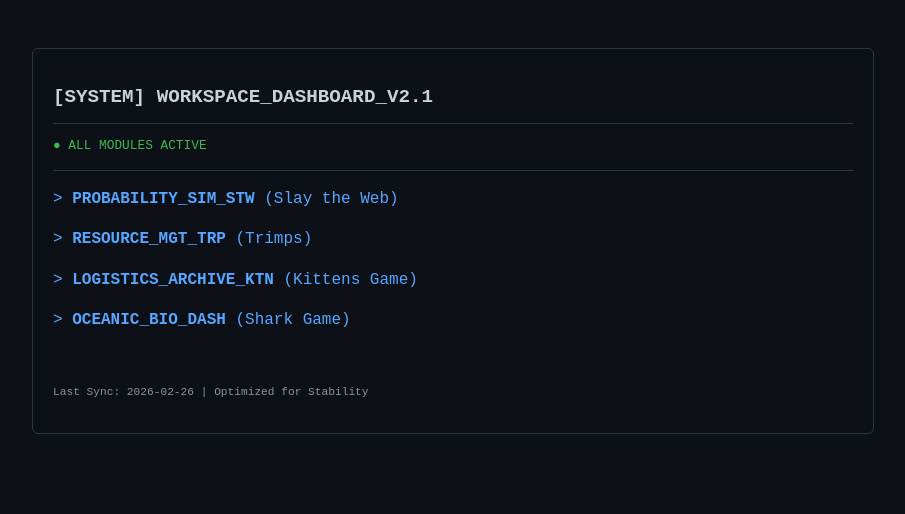
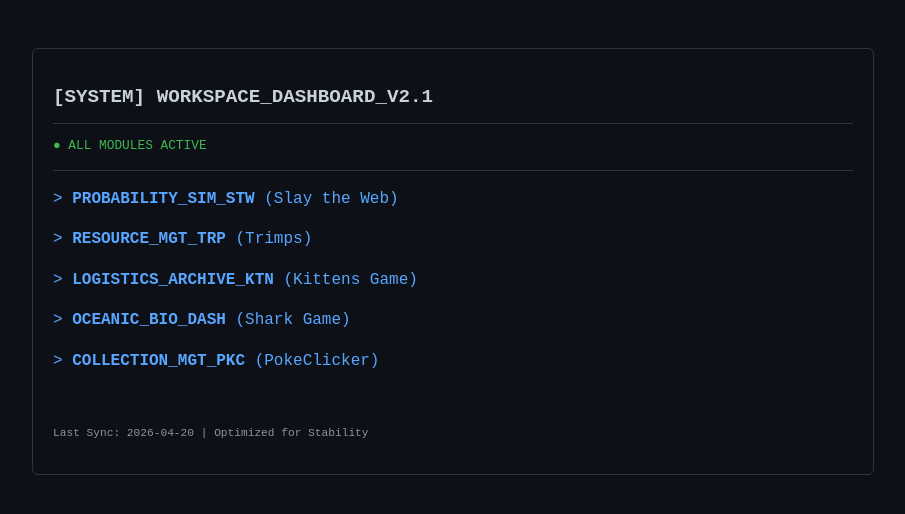
Before and after one commit to theseafly/workspace, a plain HTML site: page index.html in a window 1280 px wide. Shown: the whole page, without its empty margins (187-1092 px from the left). Drawn offline with Linux system fonts and the light colour scheme.

Commit message:
Update index.html

```diff
--- a/index.html
+++ b/index.html
@@ -24,8 +24,9 @@
             <li>> <a href="https://theseafly.github.io/Trimps.github.io/">RESOURCE_MGT_TRP</a> (Trimps)</li>
             <li>> <a href="https://theseafly.github.io/kittensgame/">LOGISTICS_ARCHIVE_KTN</a> (Kittens Game)</li>
             <li>> <a href="https://theseafly.github.io/SharkGame/">OCEANIC_BIO_DASH</a> (Shark Game)</li>
+            <li>> <a href="https://theseafly.github.io/pokeclicker/">COLLECTION_MGT_PKC</a> (PokeClicker)</li>
         </ul>
-        <p style="color: #8b949e; font-size: 0.7rem; margin-top: 50px;">Last Sync: 2026-02-26 | Optimized for Stability</p>
+        <p style="color: #8b949e; font-size: 0.7rem; margin-top: 50px;">Last Sync: 2026-04-20 | Optimized for Stability</p>
     </div>
 </body>
 </html>
```
